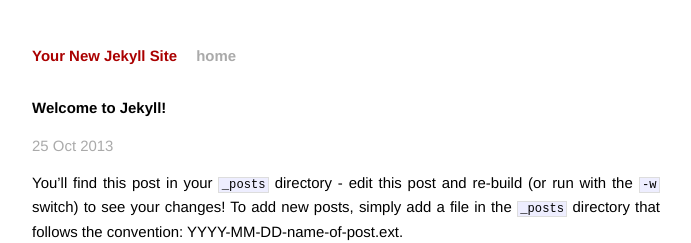
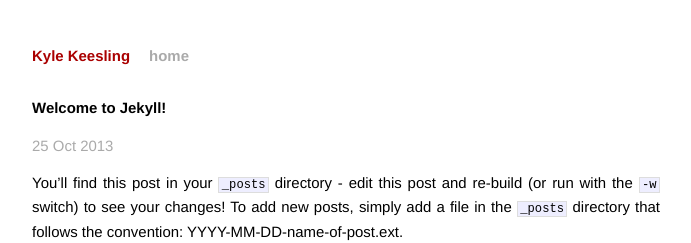
Before and after one commit to kylekeesling/kylekees, a Jekyll site: the page built from _posts/2013-10-25-welcome-to-jekyll.markdown, in a window 1280 px wide. Shown: the top 243 px of the page, without its empty margins (294-985 px from the left). Built offline with Jekyll 4.4.1, drawn with Linux system fonts in a browser that asks for light colours; Markdown is read by kramdown in place of the engine named in the settings.

Commit message:
renamed site

```diff
--- a/_config.yml
+++ b/_config.yml
@@ -1,3 +1,3 @@
-name: Your New Jekyll Site
+name: Kyle Keesling
 markdown: redcarpet
 pygments: true
```
